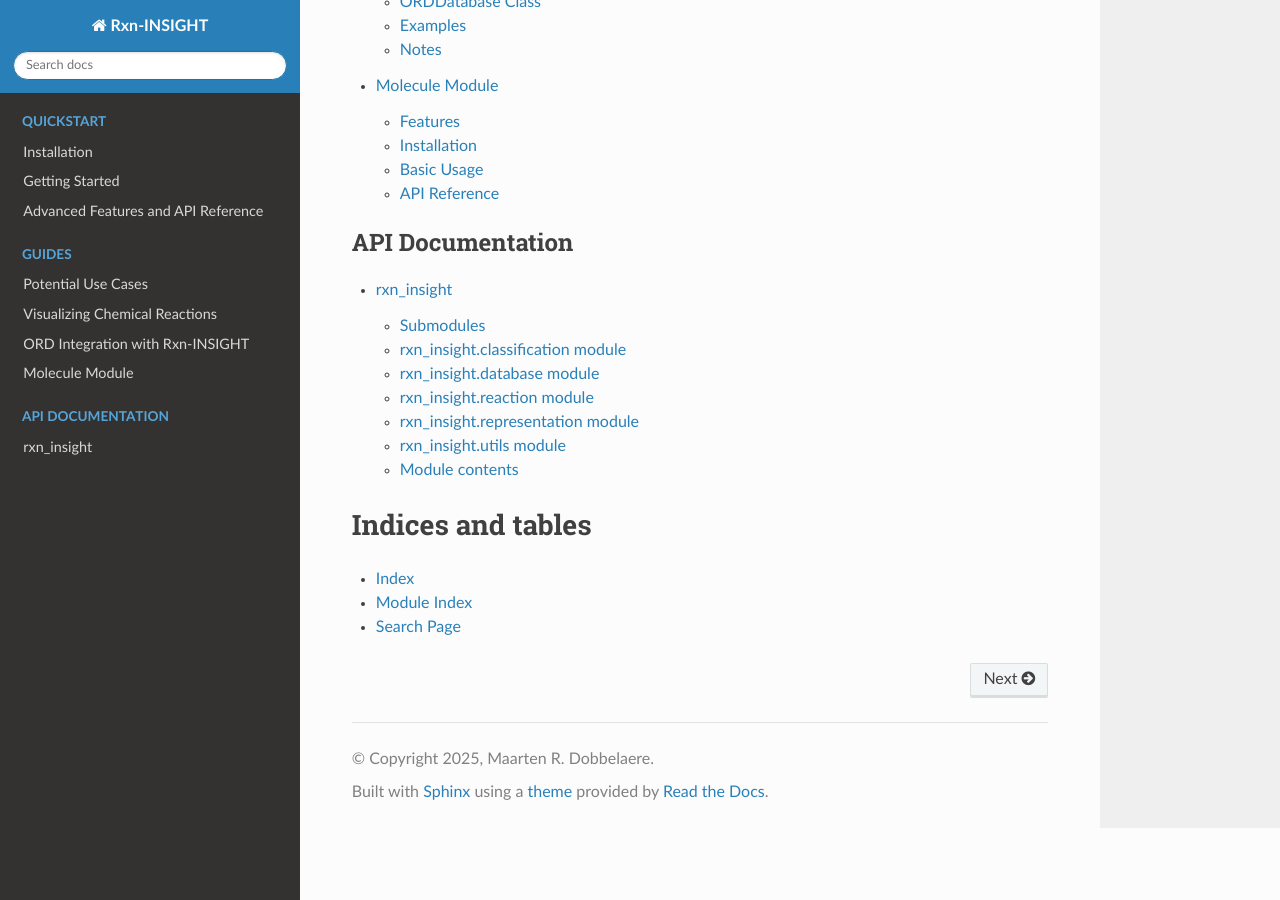
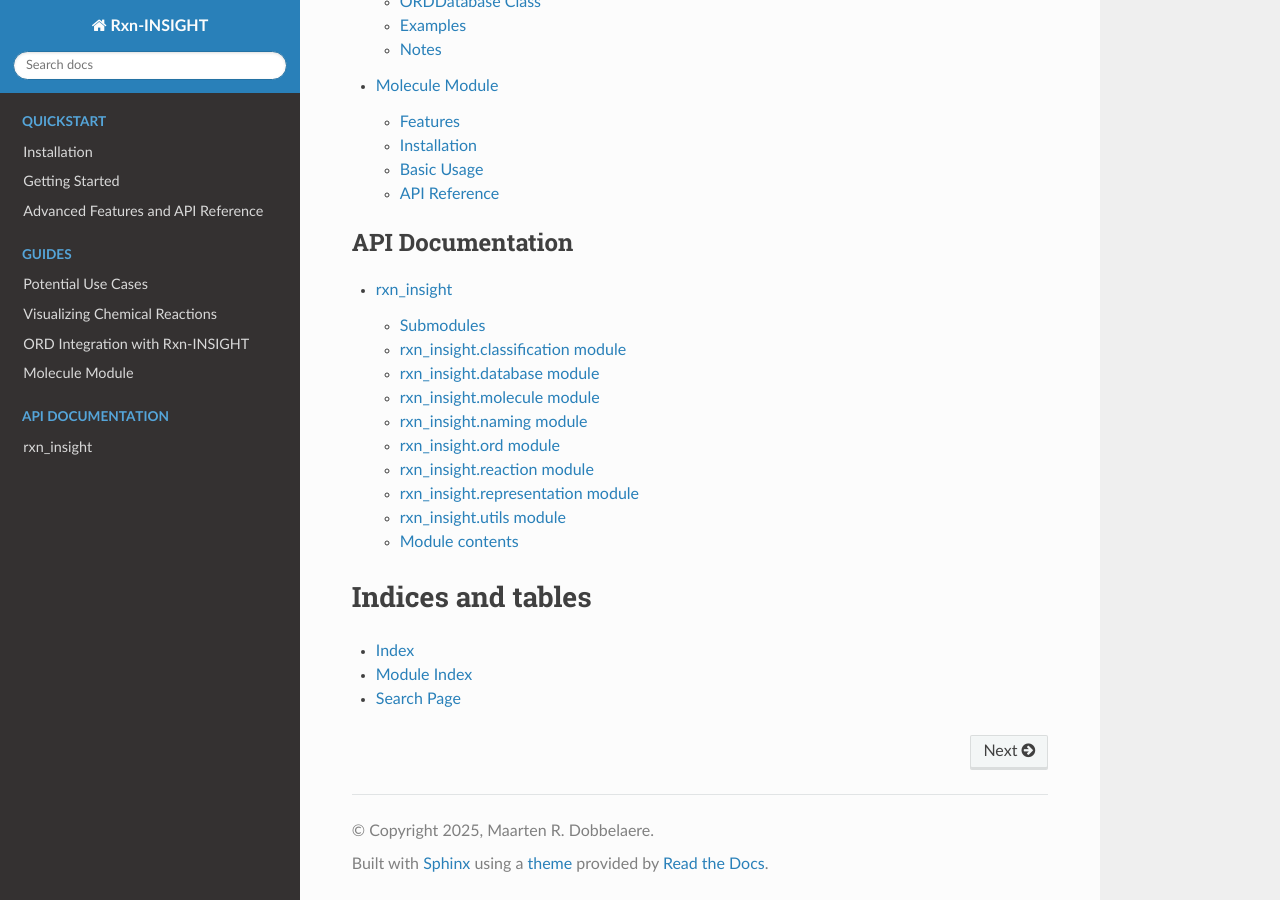
Before and after one commit to mrodobbe/Rxn-INSIGHT, a Sphinx documentation site: the page built from docs/source/index.rst, in a window 1280 px wide and 900 px high, scrolled down 1908 px. Built offline with Sphinx 7.4.7 and the Read the Docs theme 3.1.0, drawn with Linux system fonts in a browser that asks for light colours.

Commit message:
Document the naming, molecule, and ORD modules for v0.1.3
The API reference never listed molecule, naming or ord. naming is new public
surface in 0.1.3 (name_reaction / batch_name_reaction) and molecule now also
carries the Compound class. Also align the installation note with the new
Python 3.10 floor.

```diff
--- a/docs/source/installation.rst
+++ b/docs/source/installation.rst
@@ -12,8 +12,7 @@ Option 1: Installing from PyPI using pip
     pip install rxn-insight
 
 .. note::
-    Rxn-INSIGHT supports Python 3.10 through 3.14. (Python 3.8 and 3.9 should also
-    work but are not routinely tested.)
+    Rxn-INSIGHT requires Python 3.10 or newer and is tested on 3.10 through 3.14.
 
 Option 2: Installing from source using pip
 ------------------------------------------
--- a/docs/source/rxn_insight.rst
+++ b/docs/source/rxn_insight.rst
@@ -16,6 +16,30 @@ rxn\_insight.database module
 ----------------------------
 
 .. automodule:: rxn_insight.database
+   :members:
+   :undoc-members:
+   :show-inheritance:
+
+rxn\_insight.molecule module
+----------------------------
+
+.. automodule:: rxn_insight.molecule
+   :members:
+   :undoc-members:
+   :show-inheritance:
+
+rxn\_insight.naming module
+--------------------------
+
+.. automodule:: rxn_insight.naming
+   :members:
+   :undoc-members:
+   :show-inheritance:
+
+rxn\_insight.ord module
+-----------------------
+
+.. automodule:: rxn_insight.ord
    :members:
    :undoc-members:
    :show-inheritance:
```
